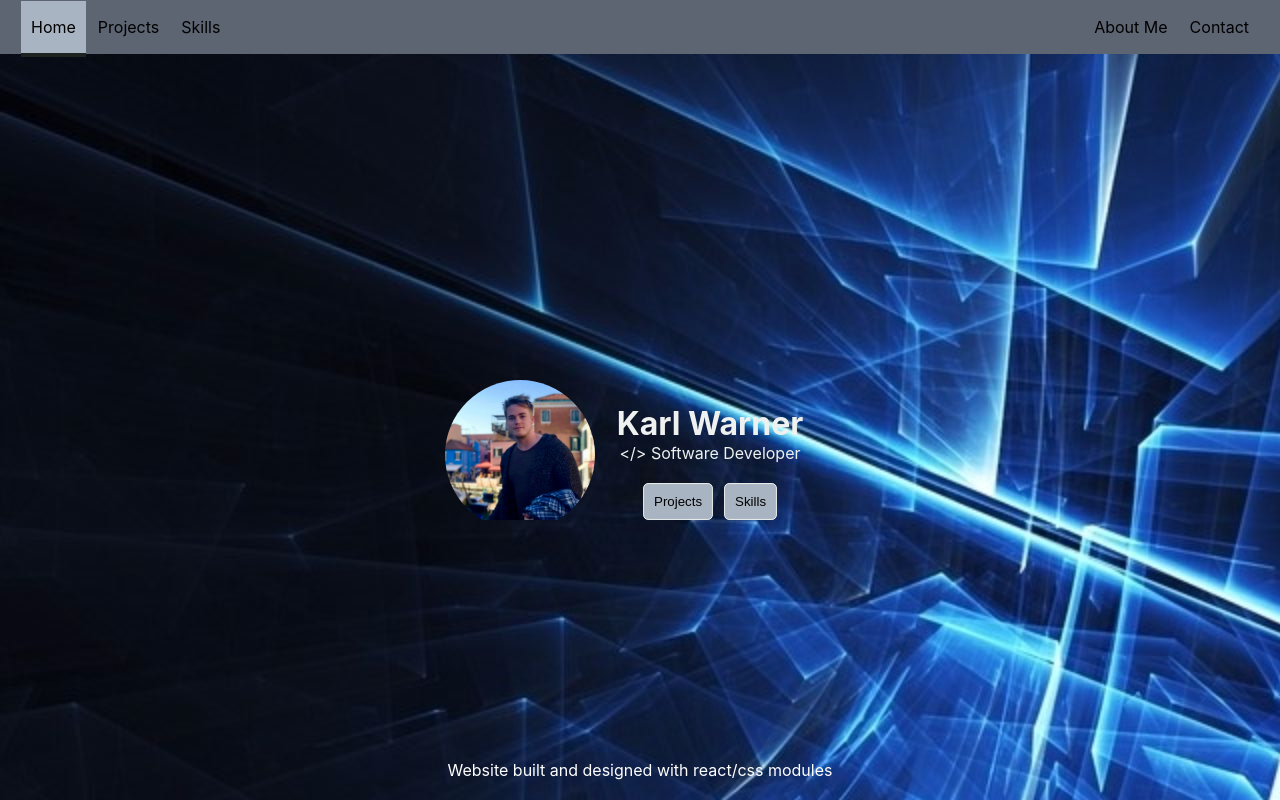
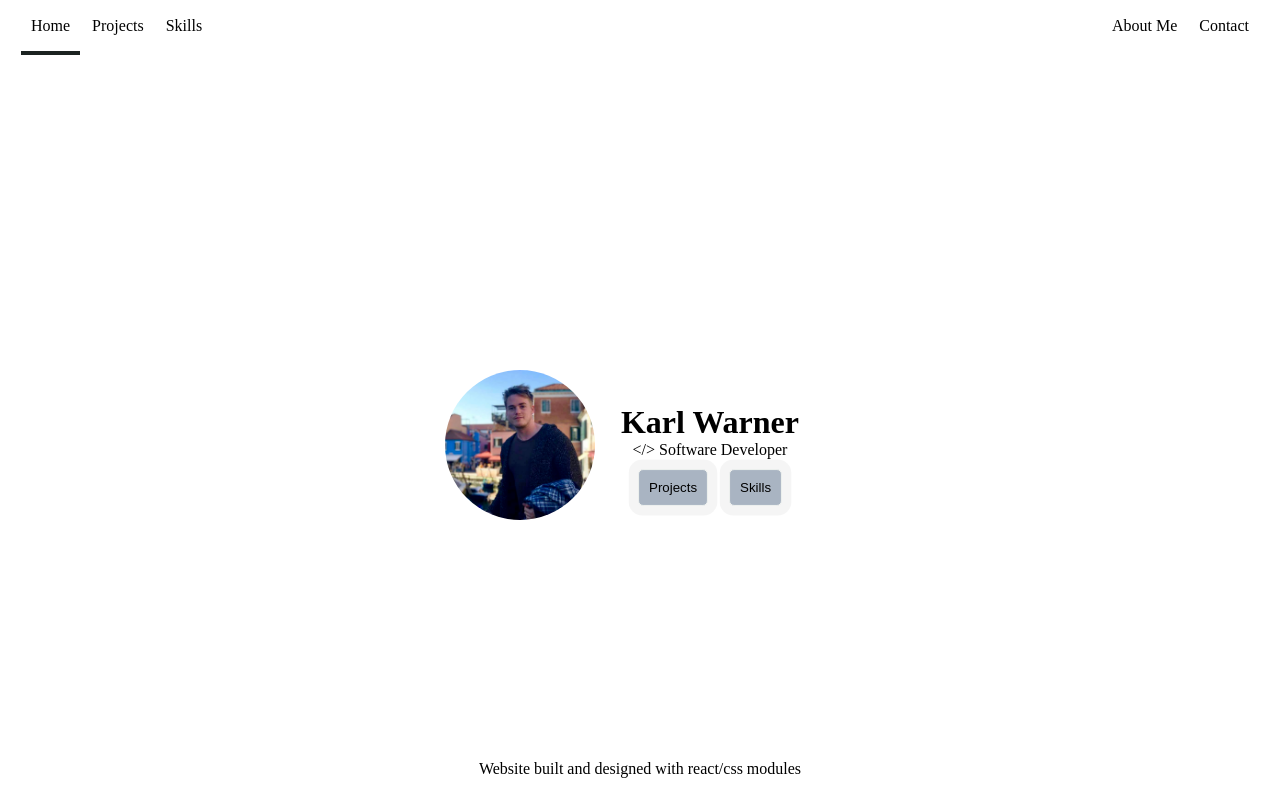
Before and after one commit to Kwarn/portfolio, a React (Create React App) app: page / in a window 1280 px wide. Built offline with nearby package versions, Linux system fonts and the light colour scheme.

Commit message:
css tweaks, fonts changed, navbar opacity 100, background image removed

```diff
--- a/src/App.module.css
+++ b/src/App.module.css
@@ -1,4 +1,4 @@
-.App {
+/* .App {
   background-image: url('./assets/homeBackground.jpg');
   width: 100%;
   height: auto;
@@ -7,7 +7,7 @@
   min-width: 100%;
   object-fit: contain;
   overflow: hidden;
-}
+} */
 
 .App ::-webkit-scrollbar {
   display: none;
--- a/src/components/Navigation/NavigationItems/NavigationItem/NavigationItem.module.css
+++ b/src/components/Navigation/NavigationItems/NavigationItem/NavigationItem.module.css
@@ -19,6 +19,6 @@
 .NavigationItem a:hover,
 .NavigationItem a:active,
 .NavigationItem a.active {
-  background-color: #A9B4C2;
+  /* background-color: #A9B4C2; */
   border-bottom: 4px solid #1C2321;
 }
--- a/src/components/Navigation/Toolbar/Toolbar.module.css
+++ b/src/components/Navigation/Toolbar/Toolbar.module.css
@@ -4,7 +4,7 @@
   position: fixed;
   top: 0;
   left: 0;
-  background-color: #5E6572;
+  /* background-color: #5E6572; */
   display: flex;
   justify-content: space-between;
   align-items: center;
--- a/src/components/Skills/Skills.module.css
+++ b/src/components/Skills/Skills.module.css
@@ -5,30 +5,32 @@
 .SectionTitle {
   border-bottom: 1px dotted black;
   margin: 20px 15px 0px 15px;
-  border-radius: 10px 10px 0px 0px;
+  /* border-radius: 10px 10px 0px 0px; */
   background-color: #5e6572;
-  padding: 10px 0px 5px 0px;
+  padding: 15px 0px 15px 0px;
   text-align: center;
-  font-size: larger;
+  font-size:x-large ;
   color: black;
 }
 
 .TechLists {
+  /* text-align: center; */
   opacity: 90%;
   background-color: #a9b4c2;
   border-bottom: 1px dotted black;
-  border-radius: 0px 0px 10px 10px;
+  /* border-radius: 0px 0px 10px 10px; */
   height: auto;
   margin: 0px 15px 15px 15px;
   opacity: 90%;
+
 }
 
 .TechLists p {
-  padding: 5px 10px 10px 10px;
+  padding: 5px 15px 10px 15px;
 }
 
 .TechLists h2 {
-  padding: 10px 10px 0px 10px;
+  padding: 10px 15px 0px 15px;
 }
 
 .TechSubsection {
--- a/src/containers/Home/Home.module.css
+++ b/src/containers/Home/Home.module.css
@@ -4,12 +4,16 @@
   margin-top: 250px;
   justify-content: center;
   text-align: center;
-  color: #EEF1EF;
+  color: black;
+}
+
+.Buttons {
+  padding-right: 10px;
 }
 
 .Footer {
   text-align: center;
-  color: white;
+  color: black;
   position: absolute;
   bottom: 0;
   width: 100%;
@@ -18,7 +22,7 @@
 
 .Home img {
   position: relative;
-  top: 130px;
+  top: 120px;
   right: 165px;
   border-radius: 110px;
   margin-right: 50px;
@@ -27,11 +31,13 @@
 }
 
 .Home button {
+  position: relative;
+  bottom: 10px;
   border-radius: 5px;
   height: 100%;
   width: auto;
   padding: 10px;
-  margin: 20px 5px 0px 5px;
+  margin: 20px 5px 5px 15px;
   color: black;
   background-color: #A9B4C2;
   border: 1px solid #EEF1EF;
--- a/src/index.css
+++ b/src/index.css
@@ -1,8 +1,8 @@
 body {
   margin: 0;
-  font-family: -apple-system, BlinkMacSystemFont, 'Segoe UI', 'Roboto', 'Oxygen',
+  /* font-family: -apple-system, BlinkMacSystemFont, 'Segoe UI', 'Roboto', 'Oxygen',
     'Ubuntu', 'Cantarell', 'Fira Sans', 'Droid Sans', 'Helvetica Neue',
-    sans-serif;
+    sans-serif; */
   -webkit-font-smoothing: antialiased;
   -moz-osx-font-smoothing: grayscale;
 }
```
